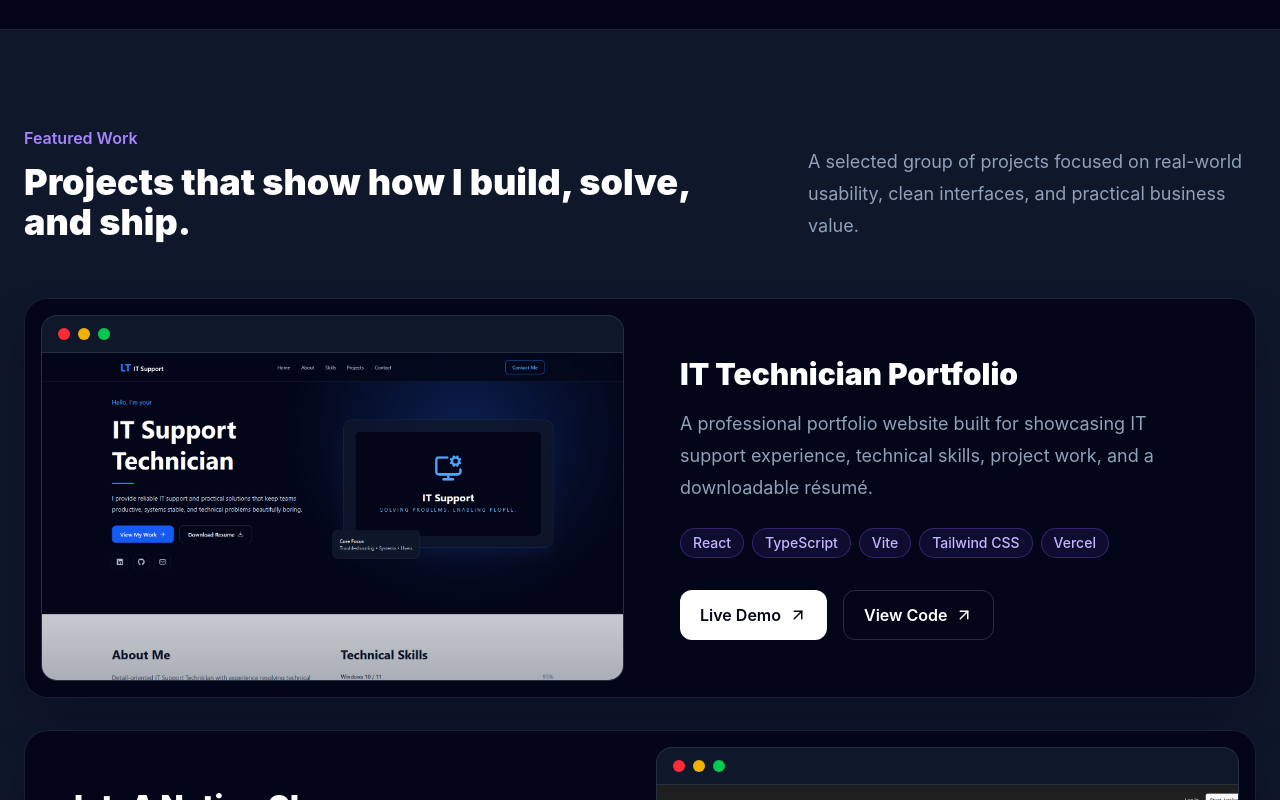
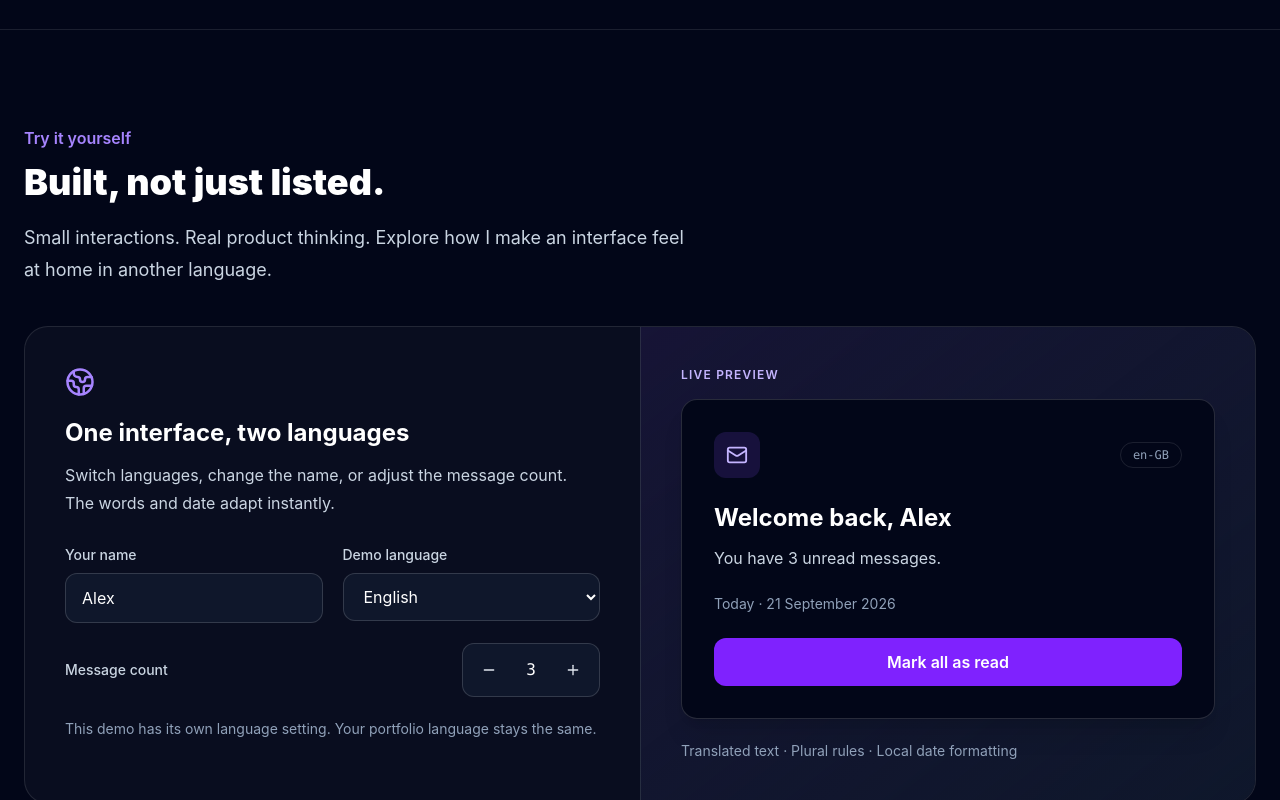
Before and after one commit to trailovic/web-dev, a React (Vite) app: page / in a window 1280 px wide. Shown: the part 1320-2120 px from the top of the page. Built offline with nearby package versions, Linux system fonts and the light colour scheme.

Commit message:
Add interactive English and Norwegian localization showcase

```diff
--- a/src/App.tsx
+++ b/src/App.tsx
@@ -1,3 +1,5 @@
+import Showcase from './components/Showcase';
+
 import {
   Header,
   Hero,
@@ -15,6 +17,7 @@ export default function App() {
       <main>
         <Hero />
         <About />
+        <Showcase />
         <Projects />
         <Contact />
       </main>
--- /dev/null
+++ b/src/components/Showcase.tsx
@@ -0,0 +1,84 @@
+import { useId, useState } from 'react';
+import { Check, Globe2, Mail, Minus, Plus } from 'lucide-react';
+import { localeConfig, useI18n, type Locale, type TranslationKey } from '../i18n';
+
+import { translate } from '../i18n/translate';
+
+const controlClass = 'rounded-xl border border-white/15 bg-slate-900 px-4 py-3 text-white outline-none focus-visible:ring-2 focus-visible:ring-violet-400';
+const stepperClass = 'inline-flex h-11 w-11 shrink-0 items-center justify-center rounded-lg text-slate-200 transition hover:bg-white/10 focus-visible:outline-2 focus-visible:outline-violet-400 disabled:cursor-not-allowed disabled:opacity-30';
+
+export default function Showcase() {
+  const { locale, t } = useI18n();
+  const [demoLocale, setDemoLocale] = useState<Locale>(locale);
+  const [name, setName] = useState('Alex');
+  const [count, setCount] = useState(3);
+  const [today] = useState(() => new Date());
+  const id = useId();
+  const demoT = (key: TranslationKey, variables?: Record<string, string | number>) =>
+    translate(demoLocale, key, variables);
+  const plural = new Intl.PluralRules(demoLocale).select(count);
+  const regionLocale = demoLocale === 'en' ? 'en-GB' : 'nb-NO';
+  const date = new Intl.DateTimeFormat(regionLocale, { dateStyle: 'long' }).format(today);
+
+  return (
+    <section id="showcase" aria-labelledby={`${id}-heading`} className="border-b border-white/10 bg-slate-950 px-6 py-24">
+      <div className="mx-auto max-w-7xl">
+        <p className="mb-3 font-semibold text-violet-400">{t('showcase.eyebrow')}</p>
+        <h2 id={`${id}-heading`} className="text-4xl font-black text-white">{t('showcase.title')}</h2>
+        <p className="mt-5 max-w-2xl text-lg leading-8 text-slate-300">{t('showcase.description')}</p>
+
+        <div className="mt-10 grid overflow-hidden rounded-3xl border border-white/10 bg-white/3 lg:grid-cols-2">
+          <div className="p-6 sm:p-8 lg:p-10">
+            <Globe2 aria-hidden="true" className="mb-5 text-violet-400" size={30} />
+            <h3 className="text-2xl font-bold text-white">{t('showcase.demoTitle')}</h3>
+            <p className="mt-3 leading-7 text-slate-300">{t('showcase.instructions')}</p>
+
+            <div className="mt-7 grid gap-5 sm:grid-cols-2">
+              <div className="flex min-w-0 flex-col gap-2">
+                <label htmlFor={`${id}-name`} className="text-sm font-medium text-slate-300">{t('showcase.name')}</label>
+                <input id={`${id}-name`} value={name} maxLength={40} autoComplete="off" onChange={(event) => setName(event.target.value)} className={controlClass} />
+              </div>
+              <div className="flex min-w-0 flex-col gap-2">
+                <label htmlFor={`${id}-language`} className="text-sm font-medium text-slate-300">{t('showcase.language')}</label>
+                <select id={`${id}-language`} value={demoLocale} onChange={(event) => setDemoLocale(event.target.value as Locale)} className={`${controlClass} [color-scheme:dark]`}>
+                  {Object.entries(localeConfig).map(([value, config]) => (
+                    <option key={value} value={value} lang={value}>{config.label}</option>
+                  ))}
+                </select>
+              </div>
+            </div>
+            <div className="mt-5 flex flex-wrap items-center justify-between gap-3">
+              <span id={`${id}-count`} className="text-sm font-medium text-slate-300">{t('showcase.count')}</span>
+              <div role="group" aria-labelledby={`${id}-count`} className="flex items-center rounded-xl border border-white/15 bg-slate-900 p-1">
+                <button type="button" aria-label={t('showcase.decrease')} disabled={count === 0} onClick={() => setCount((value) => Math.max(0, value - 1))} className={stepperClass}><Minus size={16} aria-hidden="true" /></button>
+                <output className="w-10 text-center font-mono text-white">{count}</output>
+                <button type="button" aria-label={t('showcase.increase')} disabled={count === 10} onClick={() => setCount((value) => Math.min(10, value + 1))} className={stepperClass}><Plus size={16} aria-hidden="true" /></button>
+              </div>
+            </div>
+            <p className="mt-5 text-sm leading-6 text-slate-400">{t('showcase.note')}</p>
+          </div>
+
+          <div className="flex min-w-0 flex-col justify-center border-t border-white/10 bg-gradient-to-br from-violet-500/10 to-slate-900 p-6 sm:p-8 lg:border-t-0 lg:border-l lg:p-10">
+            <p className="mb-4 text-xs font-semibold tracking-widest text-violet-300 uppercase">{t('showcase.preview')}</p>
+            <div lang={demoLocale} className="rounded-2xl border border-white/15 bg-slate-950 p-6 shadow-xl sm:p-8">
+              <div aria-live="polite" aria-atomic="true">
+                <div className="mb-6 flex items-center justify-between gap-3">
+                  <span className="rounded-xl bg-violet-500/15 p-3 text-violet-300"><Mail size={22} aria-hidden="true" /></span>
+                  <span className="rounded-full border border-white/10 px-3 py-1 font-mono text-xs text-slate-400">{regionLocale}</span>
+                </div>
+                <h4 className="text-2xl font-bold break-words text-white">{demoT('showcase.welcome', { name: name.trim() || demoT('showcase.fallbackName') })}</h4>
+                <p className="mt-3 text-slate-300">{demoT(plural === 'one' ? 'showcase.messages.one' : 'showcase.messages.other', { count })}</p>
+                <p className="mt-6 text-sm text-slate-400">{demoT('showcase.date')} · {date}</p>
+              </div>
+              <button type="button" disabled={count === 0} onClick={() => setCount(0)} className="mt-6 inline-flex min-h-11 w-full items-center justify-center gap-2 rounded-xl bg-violet-600 px-4 py-3 font-semibold text-white transition hover:bg-violet-500 focus-visible:outline-2 focus-visible:outline-offset-4 focus-visible:outline-violet-400 disabled:cursor-default disabled:bg-slate-800 disabled:text-slate-400">
+                {count === 0 && <Check size={18} aria-hidden="true" />}
+                {demoT(count === 0 ? 'showcase.empty' : 'showcase.clear')}
+              </button>
+            </div>
+            <p className="mt-5 text-sm leading-6 text-slate-400">{t('showcase.detail')}</p>
+          </div>
+        </div>
+      </div>
+    </section>
+  );
+}
--- a/src/i18n/index.tsx
+++ b/src/i18n/index.tsx
@@ -6,6 +6,7 @@ import {
   useState,
   type ReactNode,
 } from 'react';
+import { translate } from './translate';
 import en from './locales/en';
 import nb from './locales/nb';
 
@@ -51,18 +52,6 @@ function getInitialLocale(): Locale {
 }
 
 type Variables = Record<string, string | number>;
-
-function translate(locale: Locale, key: TranslationKey, variables?: Variables) {
-  let value: string = translations[locale][key] ?? translations[DEFAULT_LOCALE][key];
-
-  if (variables) {
-    for (const [name, replacement] of Object.entries(variables)) {
-      value = value.replaceAll(`{{${name}}}`, String(replacement));
-    }
-  }
-
-  return value;
-}
 
 type I18nContextValue = {
   locale: Locale;
--- a/src/i18n/locales/en.ts
+++ b/src/i18n/locales/en.ts
@@ -25,6 +25,27 @@ const en = {
   'about.viewProjects': 'View Projects',
   'about.techStack': 'Tech Stack',
   'about.toolsTitle': 'Tools I Work With',
+
+  "showcase.eyebrow": "Try it yourself",
+  "showcase.title": "Built, not just listed.",
+  "showcase.description": "Small interactions. Real product thinking. Explore how I make an interface feel at home in another language.",
+  "showcase.demoTitle": "One interface, two languages",
+  "showcase.instructions": "Switch languages, change the name, or adjust the message count. The words and date adapt instantly.",
+  "showcase.note": "This demo has its own language setting. Your portfolio language stays the same.",
+  "showcase.language": "Demo language",
+  "showcase.name": "Your name",
+  "showcase.count": "Message count",
+  "showcase.decrease": "Remove one message",
+  "showcase.increase": "Add one message",
+  "showcase.preview": "Live preview",
+  "showcase.welcome": "Welcome back, {{name}}",
+  "showcase.fallbackName": "Alex",
+  "showcase.messages.one": "You have {{count}} unread message.",
+  "showcase.messages.other": "You have {{count}} unread messages.",
+  "showcase.clear": "Mark all as read",
+  "showcase.empty": "All caught up",
+  "showcase.date": "Today",
+  "showcase.detail": "Translated text · Plural rules · Local date formatting",
 
   'projects.eyebrow': 'Featured Work',
   'projects.title': 'Projects that show how I build, solve, and ship.',
--- a/src/i18n/locales/nb.ts
+++ b/src/i18n/locales/nb.ts
@@ -25,6 +25,27 @@ const nb = {
   'about.viewProjects': 'Se prosjekter',
   'about.techStack': 'Teknologier',
   'about.toolsTitle': 'Verktøy jeg jobber med',
+
+  "showcase.eyebrow": "Prøv selv",
+  "showcase.title": "Bygget, ikke bare listet opp.",
+  "showcase.description": "Små interaksjoner. Gjennomtenkte løsninger. Utforsk hvordan jeg får et grensesnitt til å føles naturlig på et annet språk.",
+  "showcase.demoTitle": "Ett grensesnitt, to språk",
+  "showcase.instructions": "Bytt språk, endre navnet eller juster antall meldinger. Teksten og datoen tilpasser seg umiddelbart.",
+  "showcase.note": "Denne demoen har sin egen språkinnstilling. Språket på porteføljen forblir det samme.",
+  "showcase.language": "Demospråk",
+  "showcase.name": "Navnet ditt",
+  "showcase.count": "Antall meldinger",
+  "showcase.decrease": "Fjern én melding",
+  "showcase.increase": "Legg til én melding",
+  "showcase.preview": "Direkte forhåndsvisning",
+  "showcase.welcome": "Velkommen tilbake, {{name}}",
+  "showcase.fallbackName": "Alex",
+  "showcase.messages.one": "Du har {{count}} ulest melding.",
+  "showcase.messages.other": "Du har {{count}} uleste meldinger.",
+  "showcase.clear": "Merk alle som lest",
+  "showcase.empty": "Alt er lest",
+  "showcase.date": "I dag",
+  "showcase.detail": "Oversatt tekst · Flertallsregler · Lokalt datoformat",
 
   'projects.eyebrow': 'Utvalgte prosjekter',
   'projects.title': 'Prosjekter som viser hvordan jeg bygger, løser og leverer.',
--- /dev/null
+++ b/src/i18n/translate.ts
@@ -0,0 +1,19 @@
+import en from './locales/en';
+import nb from './locales/nb';
+import type { Locale, TranslationKey } from './index';
+
+const translations = { en, nb };
+const DEFAULT_LOCALE = 'en';
+type Variables = Record<string, string | number>;
+
+export function translate(locale: Locale, key: TranslationKey, variables?: Variables) {
+  let value: string = translations[locale][key] ?? translations[DEFAULT_LOCALE][key];
+
+  if (variables) {
+    for (const [name, replacement] of Object.entries(variables)) {
+      value = value.replaceAll(`{{${name}}}`, String(replacement));
+    }
+  }
+
+  return value;
+}
```
